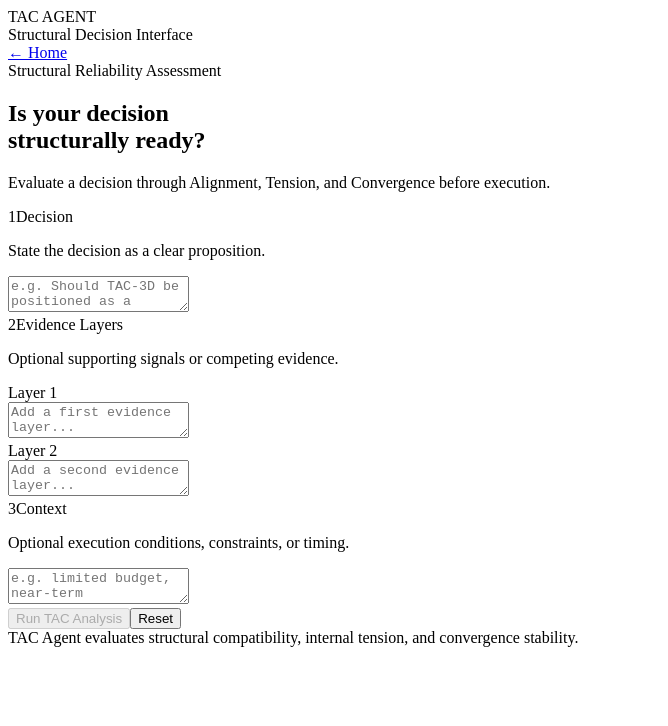
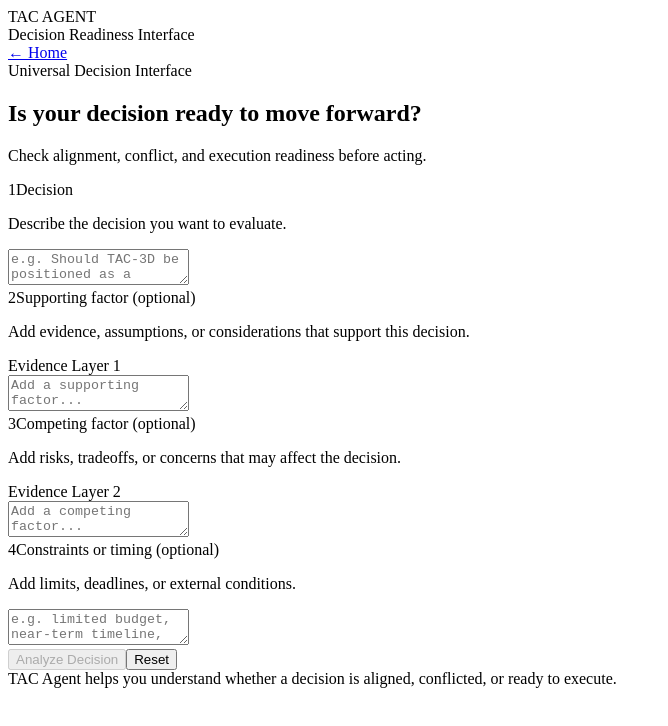
Before and after one commit to seanyangcosmos/tac-agent, a Next.js app: page /chat in a window 1280 px wide. Shown: the top 726 px of the page, without its empty margins (0-668 px from the left). Built offline with nearby package versions, Linux system fonts and the light colour scheme.

Commit message:
simplify chat wording for users

```diff
--- a/app/chat/page.tsx
+++ b/app/chat/page.tsx
@@ -9,6 +9,28 @@ type AnalyzeResult = {
   convergence: number
   topology: string
   summary: string
+  structural_verdict?: string
+  key_conflicts?: string[]
+  key_conditions?: string[]
+}
+
+function topologyLabel(topology: string) {
+  switch (topology) {
+    case "aligned-convergent":
+      return "Ready"
+    case "convergence-under-tension":
+      return "Ready with tradeoffs"
+    case "partial-convergence":
+      return "Partially ready"
+    case "misaligned-unstable":
+      return "Not ready"
+    case "high-tension-fragile":
+      return "High conflict"
+    case "error":
+      return "Analysis error"
+    default:
+      return topology
+    }
 }
 
 export default function ChatPage() {
@@ -31,14 +53,15 @@ export default function ChatPage() {
       setTimeout(() => setActiveStep(2), 700),
       setTimeout(() => setActiveStep(3), 1400),
       setTimeout(() => setActiveStep(4), 2200),
+      setTimeout(() => setActiveStep(5), 2800),
     ]
 
     try {
       const combinedQuery = [
         query.trim(),
         context.trim() ? `Context: ${context.trim()}` : "",
-        layer1.trim() ? `Layer 1: ${layer1.trim()}` : "",
-        layer2.trim() ? `Layer 2: ${layer2.trim()}` : "",
+        layer1.trim() ? `Supporting factor: ${layer1.trim()}` : "",
+        layer2.trim() ? `Competing factor: ${layer2.trim()}` : "",
       ]
         .filter(Boolean)
         .join("\n\n")
@@ -56,7 +79,6 @@ export default function ChatPage() {
       }
 
       const data = await response.json()
-      setActiveStep(5)
       setResult(data)
     } catch (error) {
       console.error(error)
@@ -66,6 +88,7 @@ export default function ChatPage() {
         convergence: 0,
         topology: "error",
         summary: "Unable to complete analysis.",
+        structural_verdict: "Analysis unavailable",
       })
     } finally {
       timers.forEach(clearTimeout)
@@ -86,33 +109,8 @@ export default function ChatPage() {
     setActiveStep(0)
   }
 
-  const scoreWidth = (value: number) => `${Math.max(0, Math.min(100, value * 100))}%`
-
-  const verdictLabel =
-    result?.topology === "aligned-convergent"
-      ? "Aligned / Convergent"
-      : result?.topology === "high-tension-fragile"
-      ? "High Tension / Fragile"
-      : result?.topology === "misaligned-unstable"
-      ? "Misaligned / Unstable"
-      : result?.topology === "convergence-under-tension"
-      ? "Convergence Under Tension"
-      : result?.topology === "error"
-      ? "Analysis Error"
-      : "Partial Convergence"
-
-  const verdictTone =
-    result?.topology === "aligned-convergent"
-      ? "border-green-600 bg-green-50 text-green-700"
-      : result?.topology === "high-tension-fragile"
-      ? "border-red-600 bg-red-50 text-red-700"
-      : result?.topology === "misaligned-unstable"
-      ? "border-red-600 bg-red-50 text-red-700"
-      : result?.topology === "convergence-under-tension"
-      ? "border-blue-600 bg-blue-50 text-blue-700"
-      : result?.topology === "error"
-      ? "border-red-600 bg-red-50 text-red-700"
-      : "border-amber-600 bg-amber-50 text-amber-700"
+  const scoreWidth = (value: number) =>
+    `${Math.max(0, Math.min(100, value * 100))}%`
 
   return (
     <main className="min-h-screen bg-white text-black">
@@ -124,7 +122,7 @@ export default function ChatPage() {
             </div>
             <div className="h-4 w-px bg-gray-300" />
             <div className="text-xs text-gray-500">
-              Structural Decision Interface
+              Decision Readiness Interface
             </div>
           </div>
           <Link href="/" className="text-sm text-gray-500 hover:text-black">
@@ -136,16 +134,13 @@ export default function ChatPage() {
       <div className="mx-auto max-w-5xl px-6 py-12">
         <section className="py-6 text-center">
           <div className="mb-4 font-mono text-[10px] uppercase tracking-[0.22em] text-blue-700">
-            Structural Reliability Assessment
+            Universal Decision Interface
           </div>
           <h1 className="text-4xl font-semibold tracking-tight md:text-5xl">
-            Is your decision
-            <br />
-            structurally ready?
+            Is your decision ready to move forward?
           </h1>
           <p className="mx-auto mt-5 max-w-2xl text-[15px] leading-7 text-gray-600">
-            Evaluate a decision through Alignment, Tension, and Convergence
-            before execution.
+            Check alignment, conflict, and execution readiness before acting.
           </p>
         </section>
 
@@ -158,7 +153,7 @@ export default function ChatPage() {
               Decision
             </div>
             <p className="mb-3 text-sm italic text-gray-500">
-              State the decision as a clear proposition.
+              Describe the decision you want to evaluate.
             </p>
             <textarea
               value={query}
@@ -173,53 +168,63 @@ export default function ChatPage() {
               <span className="inline-flex h-5 w-5 items-center justify-center rounded-full border border-blue-600 bg-blue-50 font-mono text-[10px] text-blue-700">
                 2
               </span>
-              Evidence Layers
+              Supporting factor <span className="normal-case tracking-normal font-normal">(optional)</span>
             </div>
             <p className="mb-3 text-sm italic text-gray-500">
-              Optional supporting signals or competing evidence.
+              Add evidence, assumptions, or considerations that support this decision.
             </p>
 
-            <div className="space-y-4">
             <div className="rounded-lg border bg-white">
               <div className="border-b px-4 py-2 font-mono text-[11px] uppercase tracking-[0.08em] text-gray-500">
-                  Layer 1
+                Evidence Layer 1
               </div>
               <textarea
                 value={layer1}
                 onChange={(e) => setLayer1(e.target.value)}
-                  placeholder="Add a first evidence layer..."
+                placeholder="Add a supporting factor..."
                 className="min-h-[90px] w-full resize-y rounded-b-lg border-0 bg-white px-4 py-3 text-sm outline-none"
               />
             </div>
+          </div>
+
+          <div className="border-b px-7 py-6">
+            <div className="mb-2 flex items-center gap-2 text-xs font-semibold uppercase tracking-[0.12em] text-gray-500">
+              <span className="inline-flex h-5 w-5 items-center justify-center rounded-full border border-blue-600 bg-blue-50 font-mono text-[10px] text-blue-700">
+                3
+              </span>
+              Competing factor <span className="normal-case tracking-normal font-normal">(optional)</span>
+            </div>
+            <p className="mb-3 text-sm italic text-gray-500">
+              Add risks, tradeoffs, or concerns that may affect the decision.
+            </p>
 
             <div className="rounded-lg border bg-white">
               <div className="border-b px-4 py-2 font-mono text-[11px] uppercase tracking-[0.08em] text-gray-500">
-                  Layer 2
+                Evidence Layer 2
               </div>
               <textarea
                 value={layer2}
                 onChange={(e) => setLayer2(e.target.value)}
-                  placeholder="Add a second evidence layer..."
+                placeholder="Add a competing factor..."
                 className="min-h-[90px] w-full resize-y rounded-b-lg border-0 bg-white px-4 py-3 text-sm outline-none"
               />
-              </div>
             </div>
           </div>
 
           <div className="px-7 py-6">
             <div className="mb-2 flex items-center gap-2 text-xs font-semibold uppercase tracking-[0.12em] text-gray-500">
               <span className="inline-flex h-5 w-5 items-center justify-center rounded-full border border-blue-600 bg-blue-50 font-mono text-[10px] text-blue-700">
-                3
+                4
               </span>
-              Context
+              Constraints or timing <span className="normal-case tracking-normal font-normal">(optional)</span>
             </div>
             <p className="mb-3 text-sm italic text-gray-500">
-              Optional execution conditions, constraints, or timing.
+              Add limits, deadlines, or external conditions.
             </p>
             <textarea
               value={context}
               onChange={(e) => setContext(e.target.value)}
-              placeholder="e.g. limited budget, near-term commercialization pressure, need for architectural clarity"
+              placeholder="e.g. limited budget, near-term timeline, external dependencies"
               className="min-h-[90px] w-full rounded-lg border bg-white px-4 py-3 text-sm outline-none focus:border-blue-600"
             />
           </div>
@@ -231,7 +236,7 @@ export default function ChatPage() {
             disabled={isLoading || !query.trim()}
             className="rounded-lg bg-blue-700 px-6 py-3 text-sm font-semibold text-white transition hover:opacity-90 disabled:cursor-not-allowed disabled:opacity-50"
           >
-            {isLoading ? "Running Analysis..." : "Run TAC Analysis"}
+            {isLoading ? "Analyzing..." : "Analyze Decision"}
           </button>
 
           <button
@@ -242,8 +247,8 @@ export default function ChatPage() {
           </button>
 
           <div className="text-sm leading-6 text-gray-500">
-            TAC Agent evaluates structural compatibility, internal tension, and
-            convergence stability.
+            TAC Agent helps you understand whether a decision is aligned,
+            conflicted, or ready to execute.
           </div>
         </div>
 
@@ -251,24 +256,24 @@ export default function ChatPage() {
           <section className="mt-8 rounded-xl border bg-gray-50 px-8 py-10 text-center">
             <div className="mx-auto h-10 w-10 animate-spin rounded-full border-2 border-gray-300 border-t-blue-700" />
             <div className="mt-5 font-mono text-xs tracking-[0.1em] text-gray-500">
-              ANALYZING DECISION STRUCTURE
+              ANALYZING DECISION
             </div>
 
             <div className="mx-auto mt-6 max-w-sm space-y-2 text-left">
               <div className={activeStep >= 1 ? "text-blue-700" : "text-gray-400"}>
-                • Parsing decision structure
+                • Reading the decision
               </div>
               <div className={activeStep >= 2 ? "text-blue-700" : "text-gray-400"}>
-                • Measuring internal tension
+                • Checking alignment
               </div>
               <div className={activeStep >= 3 ? "text-blue-700" : "text-gray-400"}>
-                • Mapping directional alignment
+                • Measuring conflict
               </div>
               <div className={activeStep >= 4 ? "text-blue-700" : "text-gray-400"}>
-                • Testing convergence stability
+                • Testing readiness
               </div>
               <div className={activeStep >= 5 ? "text-blue-700" : "text-gray-400"}>
-                • Generating topology
+                • Generating result
               </div>
             </div>
           </section>
@@ -276,17 +281,21 @@ export default function ChatPage() {
 
         {result && !isLoading && (
           <section className="mt-8">
-            <div className={`mb-6 rounded-xl border px-6 py-5 ${verdictTone}`}>
+            <div className="mb-6 rounded-xl border border-blue-600 bg-blue-50 px-6 py-5 text-blue-700">
               <div className="mb-2 font-mono text-xs uppercase tracking-[0.14em]">
-                Structural Verdict
+                Decision Readiness
               </div>
-              <div className="text-xl font-semibold">{verdictLabel}</div>
-              <div className="mt-2 text-sm leading-6">{result.summary}</div>
+              <div className="text-2xl font-semibold">
+                {topologyLabel(result.topology)}
+              </div>
+              <div className="mt-2 text-sm leading-6 text-blue-700">
+                {result.structural_verdict || result.summary}
+              </div>
             </div>
 
             <div className="mb-6 rounded-xl border bg-gray-50 px-7 py-6">
               <div className="mb-5 text-xs font-semibold uppercase tracking-[0.12em] text-gray-500">
-                Core Scores
+                Core Signals
               </div>
 
               <div className="space-y-5">
@@ -295,7 +304,7 @@ export default function ChatPage() {
                     <div>
                       <div className="font-medium">Alignment</div>
                       <div className="text-xs text-gray-500">
-                        Goal and constraint compatibility
+                        Do goals and constraints match?
                       </div>
                     </div>
                     <div className="font-mono text-sm">
@@ -313,9 +322,9 @@ export default function ChatPage() {
                 <div>
                   <div className="mb-2 flex items-center justify-between">
                     <div>
-                      <div className="font-medium">Tension</div>
+                      <div className="font-medium">Conflict</div>
                       <div className="text-xs text-gray-500">
-                        Internal conflict and tradeoff density
+                        Are priorities competing?
                       </div>
                     </div>
                     <div className="font-mono text-sm">
@@ -333,9 +342,9 @@ export default function ChatPage() {
                 <div>
                   <div className="mb-2 flex items-center justify-between">
                     <div>
-                      <div className="font-medium">Convergence</div>
+                      <div className="font-medium">Readiness</div>
                       <div className="text-xs text-gray-500">
-                        Probability of stabilization into execution
+                        Can this move forward?
                       </div>
                     </div>
                     <div className="font-mono text-sm">
@@ -355,21 +364,51 @@ export default function ChatPage() {
             <div className="space-y-4">
               <div className="rounded-xl border bg-gray-50">
                 <div className="border-b px-6 py-4 text-xs font-semibold uppercase tracking-[0.12em] text-gray-500">
-                  Topology
+                  Decision Pattern
                 </div>
                 <div className="px-6 py-5 text-sm leading-7 text-gray-700">
-                  {result.topology}
+                  {topologyLabel(result.topology)}
                 </div>
               </div>
 
               <div className="rounded-xl border bg-gray-50">
                 <div className="border-b px-6 py-4 text-xs font-semibold uppercase tracking-[0.12em] text-gray-500">
-                  Structural Interpretation
+                  What this means
                 </div>
                 <div className="px-6 py-5 text-sm leading-7 text-gray-700">
                   {result.summary}
                 </div>
               </div>
+
+              {result.key_conflicts && result.key_conflicts.length > 0 && (
+                <div className="rounded-xl border bg-gray-50">
+                  <div className="border-b px-6 py-4 text-xs font-semibold uppercase tracking-[0.12em] text-gray-500">
+                    Key conflicts
+                  </div>
+                  <div className="px-6 py-5">
+                    <ul className="list-disc space-y-2 pl-5 text-sm leading-7 text-gray-700">
+                      {result.key_conflicts.map((item, index) => (
+                        <li key={index}>{item}</li>
+                      ))}
+                    </ul>
+                  </div>
+                </div>
+              )}
+
+              {result.key_conditions && result.key_conditions.length > 0 && (
+                <div className="rounded-xl border bg-gray-50">
+                  <div className="border-b px-6 py-4 text-xs font-semibold uppercase tracking-[0.12em] text-gray-500">
+                    Conditions to watch
+                  </div>
+                  <div className="px-6 py-5">
+                    <ul className="list-disc space-y-2 pl-5 text-sm leading-7 text-gray-700">
+                      {result.key_conditions.map((item, index) => (
+                        <li key={index}>{item}</li>
+                      ))}
+                    </ul>
+                  </div>
+                </div>
+              )}
             </div>
           </section>
         )}
```
Lines whose indentation alone changed are shown as unchanged.
